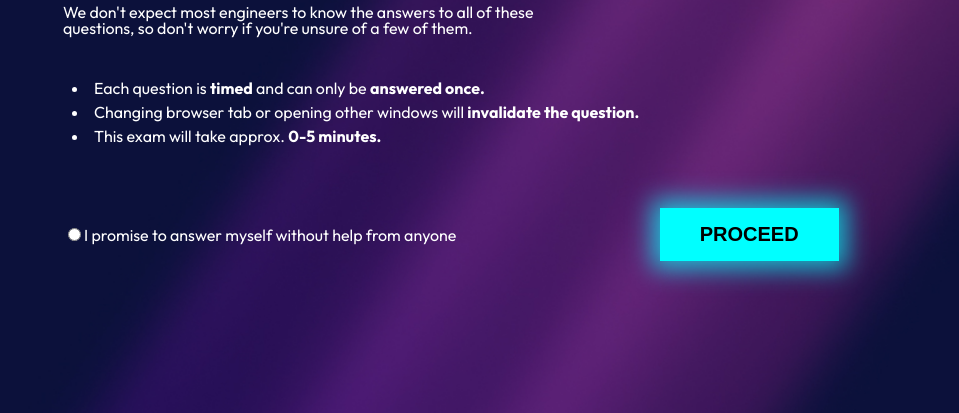
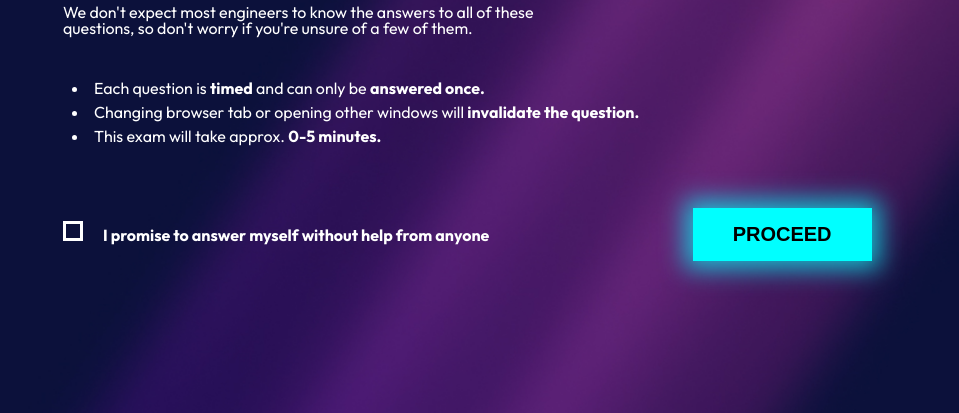
Before and after one commit to fpiorl/benchmark-epicode, a plain HTML site: page FirstProject/index.html in a window 1280 px wide. Shown: the part 387-800 px from the top of the page, without its empty margins (321-1280 px from the left). Drawn offline with Linux system fonts and the light colour scheme.

Commit message:
Adjusting checkbox

```diff
--- a/FirstProject/assets/styles.css
+++ b/FirstProject/assets/styles.css
@@ -1,7 +1,7 @@
 @import url("https://fonts.googleapis.com/css2?family=JetBrains+Mono:ital,wght@0,100..800;1,100..800&family=Outfit:wght@100..900&display=swap");
 
 body {
-  background-image: url("/assets/bg.jpg");
+  background-image: url("bg.jpg");
   background-size: cover;
   margin: 3% 0 0 30%;
   color: white;
@@ -43,4 +43,18 @@ ul {
 footer p {
   display: inline-block;
   margin-right: 200px;
+  text-align: center;
 }
+
+#radio-btn {
+  appearance: none;
+  width: 20px;
+  height: 20px;
+  border: 3px solid rgb(255, 255, 255);
+  background: transparent;
+  margin: 0 20px 0 0;
+}
+
+#radio-btn:checked {
+  background-color: #6a2776;
+}
--- a/FirstProject/index.html
+++ b/FirstProject/index.html
@@ -35,9 +35,9 @@
     <footer>
       <form action="#">
         <p>
-          <input id="radio-btn" type="radio" required />I promise to answer
+          <input id="radio-btn" type="checkbox" required /><span>I promise to answer
           myself without help from anyone
-        </p>
+        </p></span>
         <button>PROCEED</button>
       </form>
     </footer>
```
